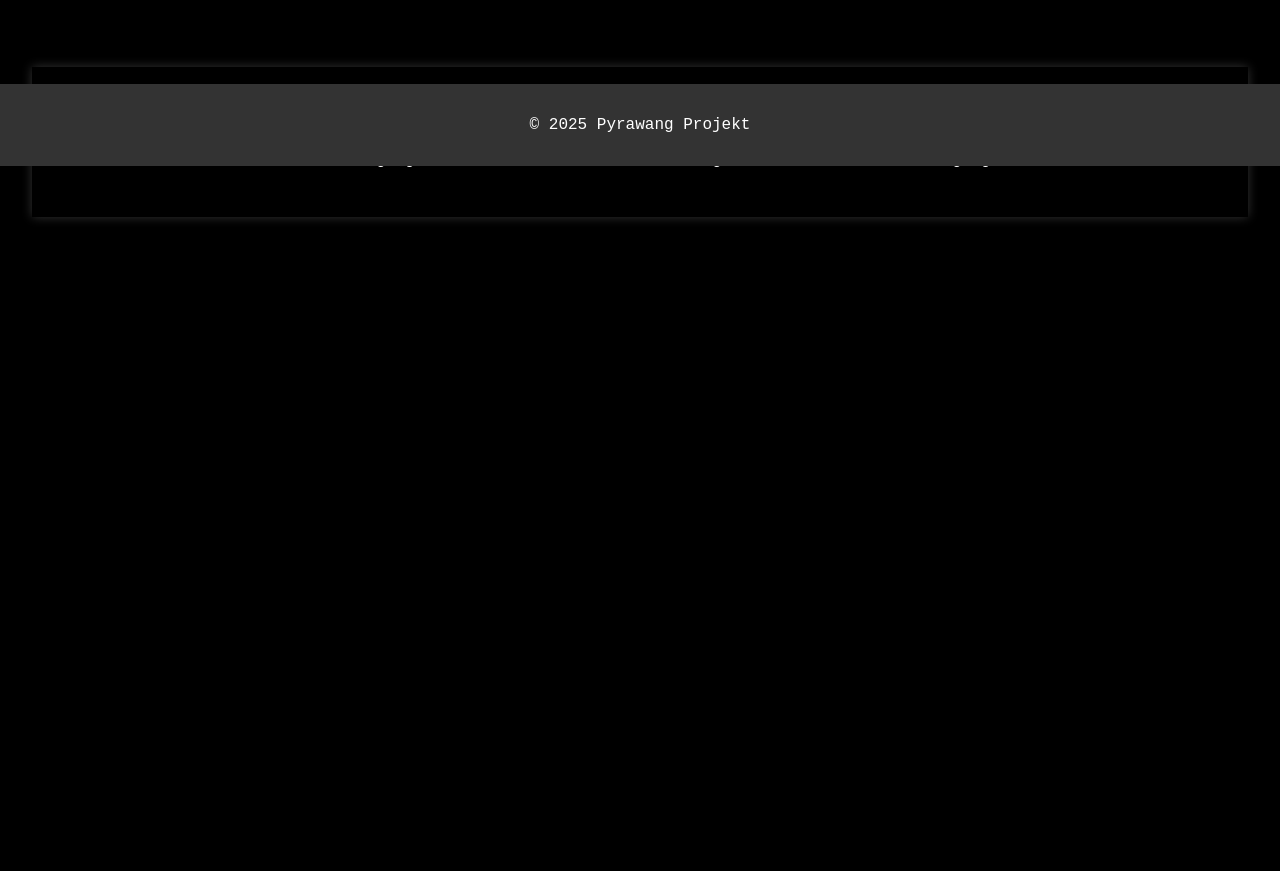
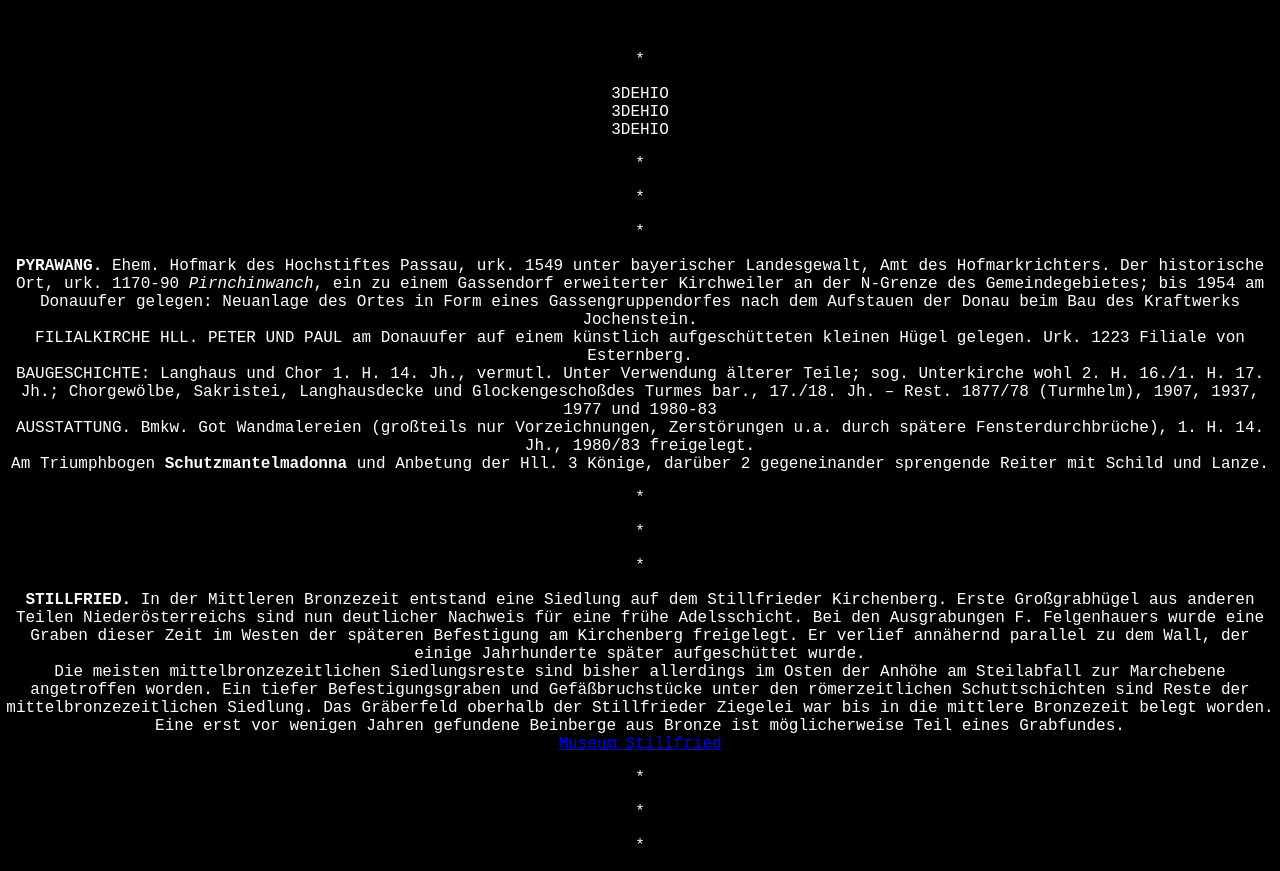
Before and after one commit to OrtbauerMartin/Restaurierung, a plain HTML site: page index.html in a window 1280 px wide. Shown: the part 634-1505 px from the top of the page. Before the commit the page ends 883 px from the top, so only its background shows below. Drawn offline with Linux system fonts and the light colour scheme; some packages are replaced by stand-ins of ours; a script that the page names is missing.

Commit message:
Add files via upload

```diff
--- a/index.html
+++ b/index.html
@@ -1,22 +1,57 @@
 <!DOCTYPE html>
-<html lang="de">
+<html lang="en">
 <head>
     <meta charset="UTF-8">
     <meta name="viewport" content="width=device-width, initial-scale=1.0">
-    <title>3D-Modell Pyrawang</title>
-    <link href="style.css" rel="stylesheet">
+    <title>3DEHIO</title>
+    <link rel="stylesheet" href="main.css" type="text/css" media="screen">
+    <link rel="stylesheet" href="stylesheet.css" type="text/css" media="screen">
+    <link rel="stylesheet" href="style.css" type="text/css" media="screen">
+    <link rel="shortcut icon" href="icon.jpg">
+    <script type="module" src="https://ajax.googleapis.com/ajax/libs/model-viewer/3.4.0/model-viewer.min.js"></script>
+    <style>
+        model-viewer{
+            width: 1080px;
+            height: 600px;
+            margin: 0 auto;
+        }
+    </style>
 </head>
 <body>
     <section id="model">
         <iframe src="modell.glb" width="100%" height="600" style="border:none;"></iframe>
     </section>
+    <div class="content home">
+        <span class="mainp"> <p id="top"></p><p style="color:rgb(245,245,245);">*</p>
+            3DEHIO<br>
+            3DEHIO<br>
+            3DEHIO<br>
+        <span class="mainp"><p style="color:rgb(245,245,245);">*</p></span>
 
-    <section id="story">
-        <p>Die Restaurierungsgeschichte des Wandmalereizyklus in der Filialkirche Pyrawang beginnt in den frühen 1980er Jahren mit der Freilegung der Malereien. Die Methoden, die damals angewandt wurden, haben zu regen Diskussionen geführt, da mit der Freilegung ein erheblicher Verlust an originaler Malschicht einherging.</p>
-    </section>
+        <span class="mainp"><p style="color:rgb(245,245,245);">*</p></span>
 
-    <footer>
-        <p>&copy; 2025 Pyrawang Projekt</p>
-    </footer>
+        <span class="mainp"><p style="color:rgb(245,245,245);">*</p></span>
+
+        <span class="mainp"><b>PYRAWANG.</b> Ehem. Hofmark des Hochstiftes Passau, urk. 1549 unter bayerischer Landesgewalt, Amt des Hofmarkrichters. Der historische Ort, urk. 1170-90 <i>Pirnchinwanch</i>, ein zu einem Gassendorf erweiterter Kirchweiler an der N-Grenze des Gemeindegebietes; bis 1954 am Donauufer gelegen: Neuanlage des Ortes in Form eines Gassengruppendorfes nach dem Aufstauen der Donau beim Bau des Kraftwerks Jochenstein.<br>
+            FILIALKIRCHE HLL. PETER UND PAUL am Donauufer auf einem künstlich aufgeschütteten kleinen Hügel gelegen. Urk. 1223 Filiale von Esternberg.<br>
+            BAUGESCHICHTE: Langhaus und Chor 1. H. 14. Jh., vermutl. Unter Verwendung älterer Teile; sog. Unterkirche wohl 2. H. 16./1. H. 17. Jh.; Chorgewölbe, Sakristei, Langhausdecke und Glockengeschoßdes Turmes bar., 17./18. Jh. – Rest. 1877/78 (Turmhelm), 1907, 1937, 1977 und 1980-83<br>
+            AUSSTATTUNG. Bmkw. Got Wandmalereien (großteils nur Vorzeichnungen, Zerstörungen u.a. durch spätere Fensterdurchbrüche), 1. H. 14. Jh., 1980/83 freigelegt.<br>
+            Am Triumphbogen <b>Schutzmantelmadonna</b> und Anbetung der Hll. 3 Könige, darüber 2 gegeneinander sprengende Reiter mit Schild und Lanze.<br>
+            </span>
+        <span class="mainp"><p style="color:rgb(245,245,245);">*</p></span>
+            <model-viewer src="modell.glb" camera-controls auto-rotate></model-viewer>
+        <span class="mainp"><p style="color:rgb(245,245,245);">*</p></span>
+
+        <span class="mainp"><p style="color:rgb(245,245,245);">*</p></span>
+
+        <span class="mainp"><b>STILLFRIED.</b> In der Mittleren Bronzezeit entstand eine Siedlung auf dem Stillfrieder Kirchenberg. Erste Großgrabhügel aus anderen Teilen Niederösterreichs sind nun deutlicher Nachweis für eine frühe Adelsschicht. Bei den Ausgrabungen F. Felgenhauers wurde eine Graben dieser Zeit im Westen der späteren Befestigung am Kirchenberg freigelegt. Er verlief annähernd parallel zu dem Wall, der einige Jahrhunderte später aufgeschüttet wurde.<br>
+            Die meisten mittelbronzezeitlichen Siedlungsreste sind bisher allerdings im Osten der Anhöhe am Steilabfall zur Marchebene angetroffen worden. Ein tiefer Befestigungsgraben und Gefäßbruchstücke unter den römerzeitlichen Schuttschichten sind Reste der mittelbronzezeitlichen Siedlung. Das Gräberfeld oberhalb der Stillfrieder Ziegelei war bis in die mittlere Bronzezeit belegt worden. Eine erst vor wenigen Jahren gefundene Beinberge aus Bronze ist möglicherweise Teil eines Grabfundes.<br>
+            <a target="_blank" href="http://www.museumstillfried.at/virtueller-rundgang/bronzezeit/"> Museum Stillfried</a>
+            </span>
+        <span class="mainp"><p style="color:rgb(245,245,245);">*</p></span>
+            <model-viewer src="assets\Krug.glb" camera-controls auto-rotate></model-viewer>
+        <span class="mainp"><p style="color:rgb(245,245,245);">*</p></span>
+        <span class="mainp"><p style="color:rgb(245,245,245);">*</p></span>
+  </div>
 </body>
 </html>
```
